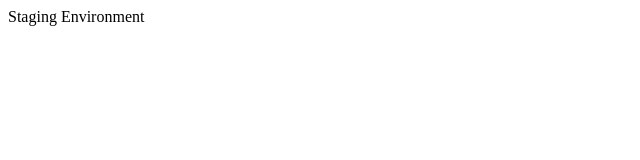
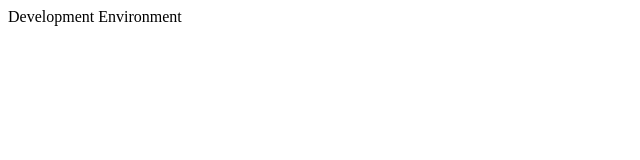
Before and after one commit to pallavid-cuelogic/Repo6, a plain HTML site: page index.html in a window 1280 px wide. Shown: the full height of the page, 0-640 px from the left. Drawn offline with Linux system fonts and the light colour scheme.

Commit message:
Changes for Development Environment in Development

```diff
--- a/index.html
+++ b/index.html
@@ -1,5 +1,5 @@
 <html>
 <body>
-Staging Environment
+Development Environment
 </body>
 </html>
```
